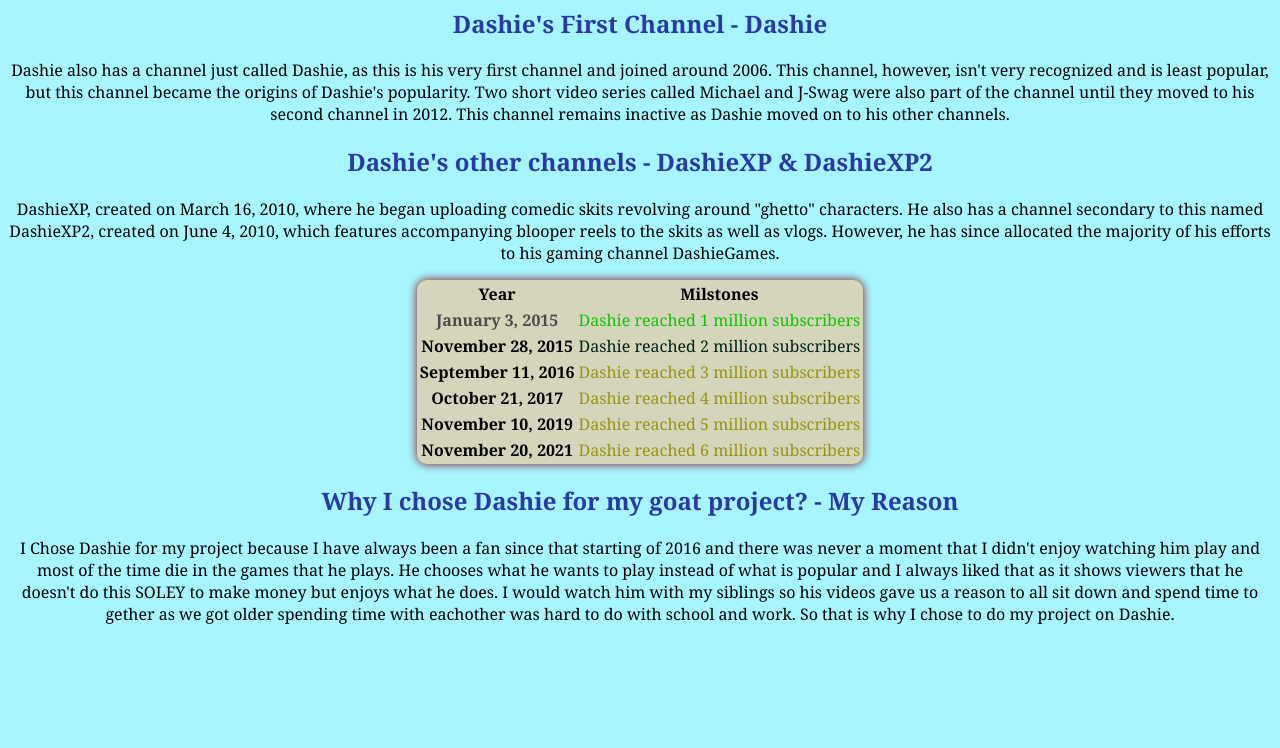
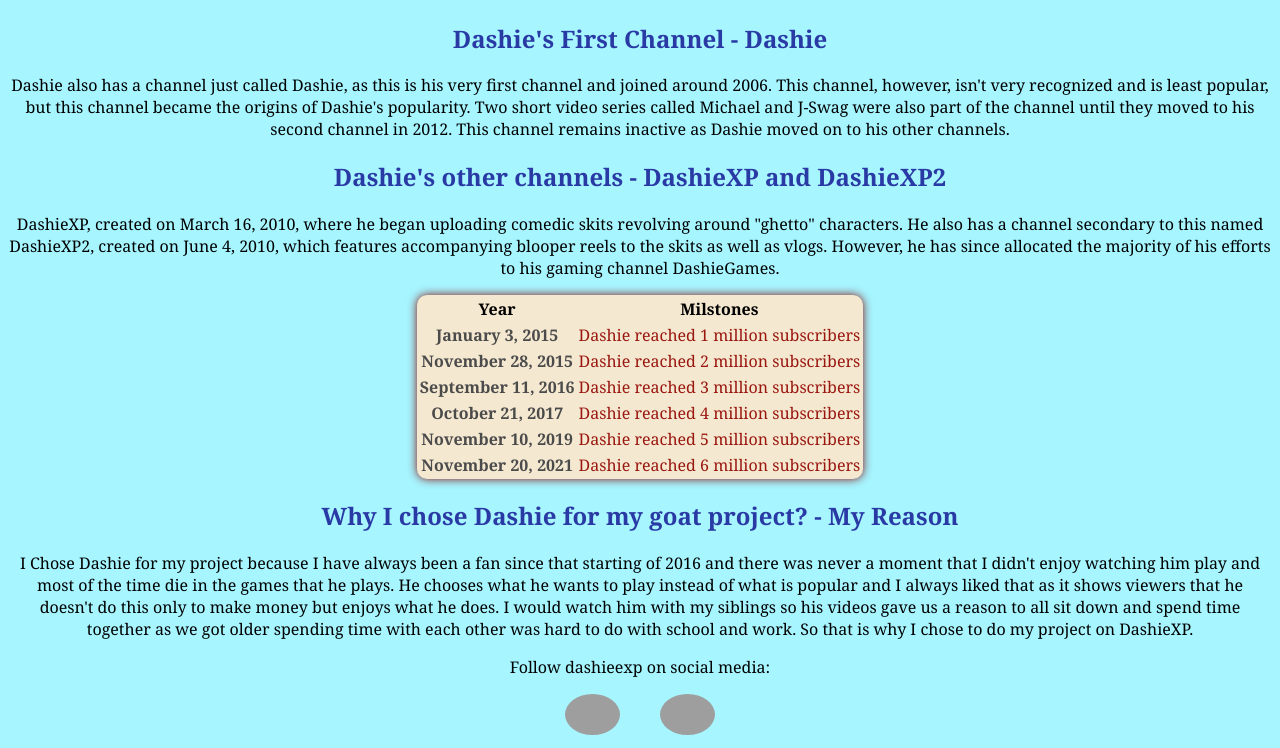
Before and after one commit to KayleDee/Goat, a plain HTML site: page index.html in a window 1280 px wide. Shown: the part 1057-1805 px from the top of the page. Before the commit the page ends 1698 px from the top, so only its background shows below. Drawn offline with Linux system fonts and the light colour scheme; grey boxes are pictures that could not be loaded.

Commit message:
Edited img's

```diff
--- a/goat-project.html
+++ b/index.html
@@ -1,16 +1,24 @@
 <!DOCTYPE html>
 <html>
     <head>
-        <header>
-
         <link rel="icon" href="https://www.bing.com/th?id=OIP.EZlcgZCYzYp3vrkgfwzkfAHaHa&w=97&h=100&c=8&rs=1&qlt=90&o=6&dpr=1.1&pid=3.1&rm=2">
+        <meta charset="UTF-8">
         <meta name="viewport" content="width=device-width, initial-scale=1.0">
         <title>Dashiexp | Goat Project</title>
+        <style>
+            .animated-image{
+                transition: transform 0.2 ease-in;
+
+            }
+            .animated-image:hover{
+                transform:scale(1.1)
+            }
+        </style>
     </head>
 
 <body style="font-family:Cambria, Cochin, Georgia, Times, 'Times New Roman', serif; text-align: center; background-color: rgb(166, 245, 255);">
     <header>
-        <img scr="https://th.bing.com/th/id/OIP.Ulpw8flzqdKQbUM7fraqEAHaHa?w=179&h=180&c=7&r=0&o=5&dpr=1.1&pid=1.7"
+        <img scr="https://th.bing.com/th/id/OIP.Ulpw8flzqdKQbUM7fraqEAHaHa?w=179&h=180&c=7&r=0&o=5&dpr=1.1&pid=1.7">
     </header>
     <h1 style="color: rgb(56, 30, 255); border-bottom: 2px solid rgb(0, 191, 19);">Dashiexp - Youtuber</h1>
     <p style="background-color: rgb(246, 255, 184); border-radius: 10px; box-shadow: 0px 0px 10px black;">
@@ -18,7 +26,7 @@
     </p>
 
 
-      <img src="https://www.bing.com/th/id/OGC.4b81a392e7483ca7ee1bc21d4101f78c?pid=1.7&rurl=https%3a%2f%2fmedia1.tenor.com%2fimages%2f4b81a392e7483ca7ee1bc21d4101f78c%2ftenor.gif%3fitemid%3d12451936&ehk=bJNOddcN4ZZxiFgVS%2fBwsvtTfsd0RWp%2f6JNNVmMPmRU%3d">
+    <iframe width="560" height="315" src="https://www.youtube.com/embed/KrEpcuGedTc" frameborder="0" allow="accelerometer; autoplay; clipboard-write; encrypted-media; gyroscope; picture-in-picture" allowfullscreen></iframe>
 
 
 
@@ -36,45 +44,51 @@
     <p>
         Dashie also has a channel just called Dashie, as this is his very first channel and joined around 2006. This channel, however, isn't very recognized and is least popular, but this channel became the origins of Dashie's popularity. Two short video series called Michael and J-Swag were also part of the channel until they moved to his second channel in 2012. This channel remains inactive as Dashie moved on to his other channels.
     </p>
-    <h2 style="color: rgb(42, 58, 165);margin-top: 20 px;">Dashie's other channels - DashieXP & DashieXP2</h2>
+    <h2 style="color: rgb(42, 58, 165);margin-top: 20 px;">Dashie's other channels - DashieXP and DashieXP2</h2>
     <p>
         DashieXP, created on March 16, 2010, where he began uploading comedic skits revolving around "ghetto" characters. He also has a channel secondary to this named DashieXP2, created on June 4, 2010, which features accompanying blooper reels to the skits as well as vlogs. However, he has since allocated the majority of his efforts to his gaming channel DashieGames.
     </p>
     <center>
-     <table style="background-color: rgb(213, 213, 187); border-radius: 10px; box-shadow: 0px 0px 10px rgb(136, 11, 11);">
+     <table style="background-color: rgb(244, 232, 208); border-radius: 10px; box-shadow: 0px 0px 10px rgb(136, 11, 11);">
          <tr>
              <th>Year</th>
              <th>Milstones</th>
          </tr>
          <tr>
              <th style="color: rgb(75, 75, 75)">January 3, 2015</th>
-             <td style="color: rgb(16, 196, 0);margin-top: 20px;">Dashie reached 1 million subscribers</td>
+             <td style="color: rgb(154, 23, 16);margin-top: 20px;">Dashie reached 1 million subscribers</td>
          </tr>
          <tr>
-             <th>November 28, 2015</th>
-             <td style="color: rgb(0, 35, 19);margin-top: 20 px;">Dashie reached 2 million subscribers</td>
+             <th style="color: rgb(75, 75, 75)">November 28, 2015</th>
+             <td style="color: rgb(154, 23, 16);margin-top: 20 px;">Dashie reached 2 million subscribers</td>
          </tr>
          <tr>
-             <th>September 11, 2016</th>
-             <td style="color: rgb(154, 147, 16);margin-top: 20 px;">Dashie reached 3 million subscribers</td>
+             <th style="color: rgb(75, 75, 75)">September 11, 2016</th>
+             <td style="color: rgb(154, 23, 16);margin-top: 20 px;">Dashie reached 3 million subscribers</td>
          </tr>
          <tr>
-             <th>October 21, 2017</th>
-             <td style="color: rgb(154, 147, 16);margin-top: 20 px;">Dashie reached 4 million subscribers</td>
+             <th style="color: rgb(75, 75, 75)">October 21, 2017</th>
+             <td style="color: rgb(154, 23, 16);margin-top: 20 px;">Dashie reached 4 million subscribers</td>
          </tr>
          <tr>
-             <th>November 10, 2019</th>
-             <td style="color: rgb(154, 147, 16);margin-top: 20 px;">Dashie reached 5 million subscribers</td>
+             <th style="color: rgb(75, 75, 75)">November 10, 2019</th>
+             <td style="color: rgb(154, 23, 16);margin-top: 20 px;">Dashie reached 5 million subscribers</td>
          </tr>
          <tr>
-            <th>November 20, 2021</th>
-             <td style="color: rgb(154, 147, 16);margin-top: 20 px;">Dashie reached 6 million subscribers</td>
+            <th style="color: rgb(75, 75, 75)">November 20, 2021</th>
+             <td style="color: rgb(154, 23, 16);margin-top: 20 px;">Dashie reached 6 million subscribers</td>
          </tr>
      </table>
     </center>
     <h2 style="color: rgb(42, 58, 165);margin-top: 20 px;">Why I chose Dashie for my goat project? - My Reason</h2>
     <p>
-        I Chose Dashie for my project because I have always been a fan since that starting of 2016 and there was never a moment that I didn't enjoy watching him play and most of the time die in the games that he plays. He chooses what he wants to play instead of what is popular and I always liked that as it shows viewers that he doesn't do this SOLEY to make money but enjoys what he does. I would watch him with my siblings so his videos gave us a reason to all sit down and spend time to gether as we got older spending time with eachother was hard to do with school and work. So that is why I chose to do my project on Dashie.
+        I Chose Dashie for my project because I have always been a fan since that starting of 2016 and there was never a moment that I didn't enjoy watching him play and most of the time die in the games that he plays. He chooses what he wants to play instead of what is popular and I always liked that as it shows viewers that he doesn't do this only to make money but enjoys what he does. I would watch him with my siblings so his videos gave us a reason to all sit down and spend time together as we got older spending time with each other was hard to do with school and work. So that is why I chose to do my project on DashieXP.
     </p>
+    <p>Follow dashieexp on social media:</p>
+    <a  href="https://www.bing.com/ck/a?!&&p=4375211508075febJmltdHM9MTY5MzQ0MDAwMCZpZ3VpZD0yYzc0YjNmNy04YzU5LTY2OTAtMWI0Yi1hMjQ5OGRkNzY3NmEmaW5zaWQ9NTE5MA&ptn=3&hsh=3&fclid=2c74b3f7-8c59-6690-1b4b-a2498dd7676a&psq=dashie+instagram&u=a1aHR0cHM6Ly93d3cuaW5zdGFncmFtLmNvbS9kYXNoaWV4cC8&ntb=1" target="_blank"><img class="animated-image" style="border-radius: 50%; width: 55px;" src="https://th.bing.com/th/id/OIP.JtmXSh_uyZBaTg1eXd-NtgAAAA?w=204&h=204&c=7&r=0&o=5&dpr=1.1&pid=1.7"></a>
+
+    <a href="https://twitter.com/DashieXP?s=20" target="_blank">
+        <img class="animated-image" style="border-radius: 50%; width: 55px; margin-left: 35px; transition: ease-in;" src="https://th.bing.com/th/id/OIP.Sbs-M2-y31gNoj9n-IIeowHaHa?w=195&h=196&c=7&r=0&o=5&dpr=1.1&pid=1.7">
+    </a>
 </body>
 </html>
```
